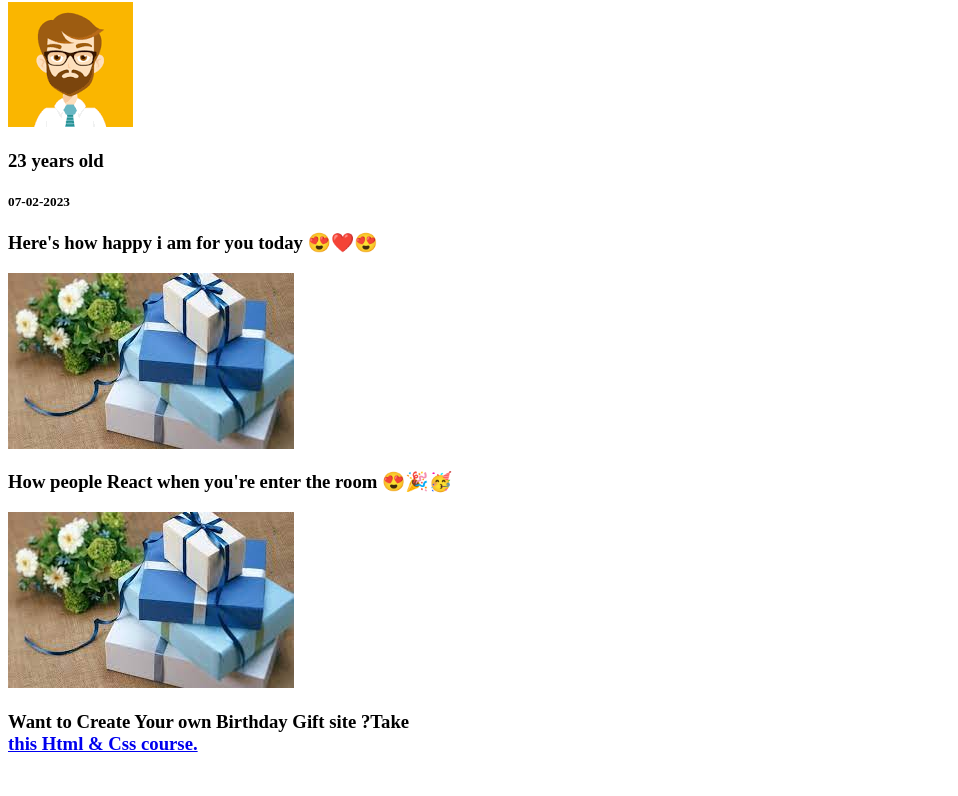
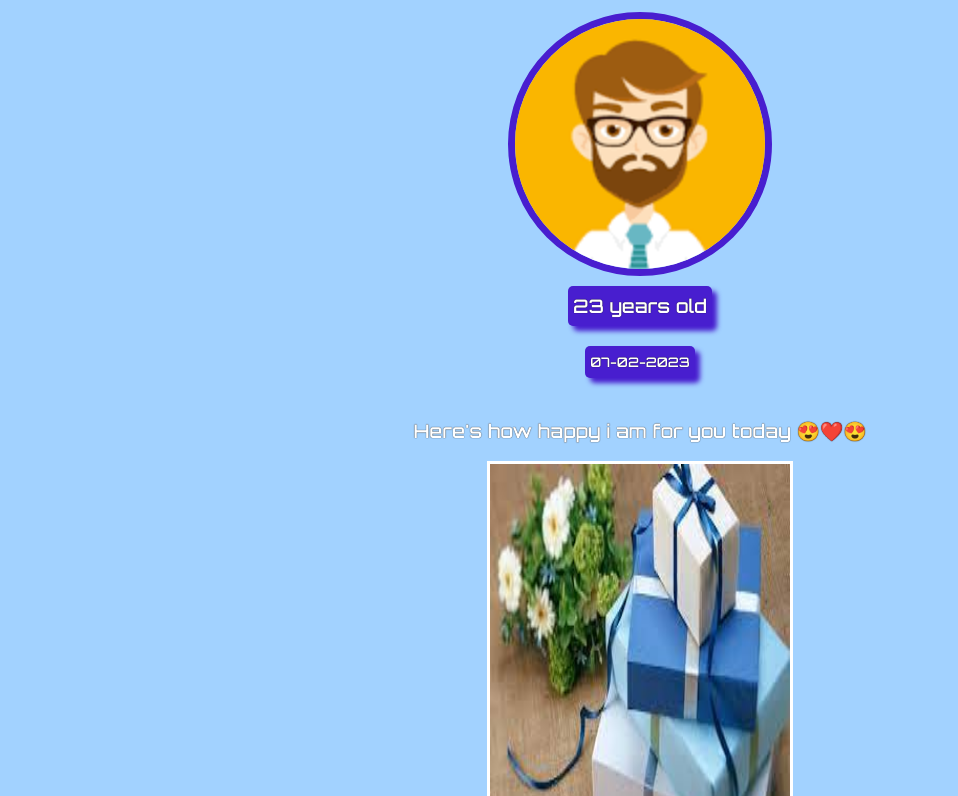
Before and after one commit to psvel-code/birthday-site, a plain HTML site: page index.html in a window 1280 px wide. Shown: the part 79-875 px from the top of the page, without its empty margins (0-958 px from the left). Before the commit the page ends 853 px from the top, so only its background shows below. Drawn offline with Linux system fonts and the light colour scheme.

Commit message:
Update index.html

```diff
--- a/index.html
+++ b/index.html
@@ -5,7 +5,7 @@
     <meta http-equiv="X-UA-Compatible" content="IE=edge">
     <meta name="viewport" content="width=device-width, initial-scale=1.0">
     <title>Birthday site</title>
-    <link rel="stylesheet" href="bday.css">
+    <link rel="stylesheet" href="index.css">
     <link rel="preconnect" href="https://fonts.googleapis.com">
 <link rel="preconnect" href="https://fonts.gstatic.com" crossorigin>
 <link href="https://fonts.googleapis.com/css2?family=Orbitron:wght@600&display=swap" rel="stylesheet">
```
